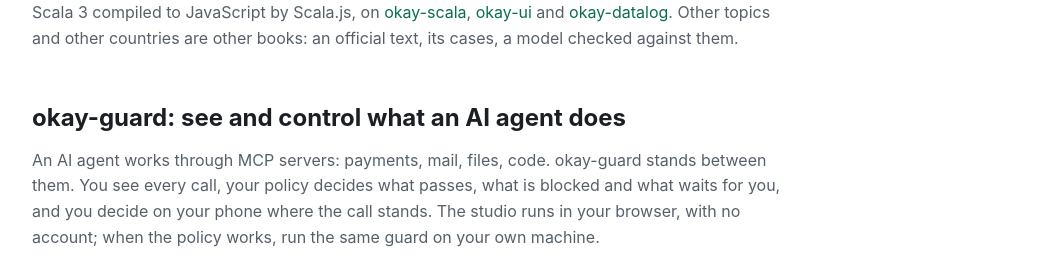
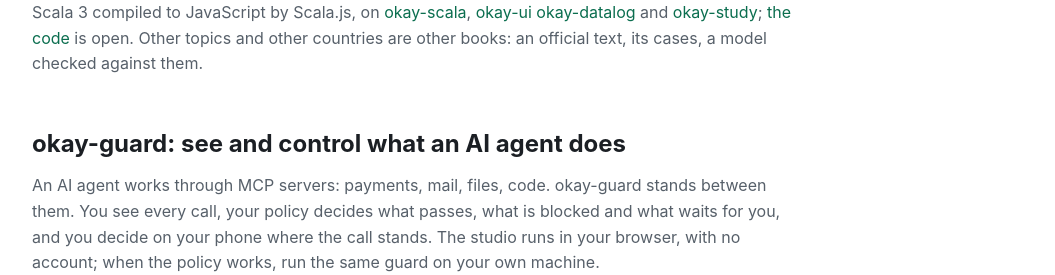
Before and after one commit to okay-effects/okay-effects.github.io, a plain HTML site: page index.html in a window 1280 px wide. Shown: the part 6465-6740 px from the top of the page, without its empty margins (112-1167 px from the left). Drawn offline with Linux system fonts and the light colour scheme.

Commit message:
okay-migrant: the code is open; okay-study named

```diff
--- a/index.html
+++ b/index.html
@@ -209,7 +209,7 @@
       </ul>
     </div>
   </div>
-  <p class="sub" style="margin-top:16px">Scala 3 compiled to JavaScript by Scala.js, on <a href="https://github.com/okay-effects/okay-scala">okay-scala</a>, <a href="https://github.com/okay-effects/okay-ui">okay-ui</a> and <a href="https://github.com/okay-effects/okay-datalog">okay-datalog</a>. Other topics and other countries are other books: an official text, its cases, a model checked against them.</p>
+  <p class="sub" style="margin-top:16px">Scala 3 compiled to JavaScript by Scala.js, on <a href="https://github.com/okay-effects/okay-scala">okay-scala</a>, <a href="https://github.com/okay-effects/okay-ui">okay-ui</a> <a href="https://github.com/okay-effects/okay-datalog">okay-datalog</a> and <a href="https://github.com/okay-effects/okay-study">okay-study</a>; <a href="https://github.com/okay-effects/okay-migrant-source">the code</a> is open. Other topics and other countries are other books: an official text, its cases, a model checked against them.</p>
 
   <h3 class="app" id="okay-guard" style="margin-top:48px">okay-guard: see and control what an AI agent does</h3>
   <p class="sub">An AI agent works through MCP servers: payments, mail, files, code. okay-guard stands between them. You see every call, your policy decides what passes, what is blocked and what waits for you, and you decide on your phone where the call stands. The studio runs in your browser, with no account; when the policy works, run the same guard on your own machine.</p>
```
